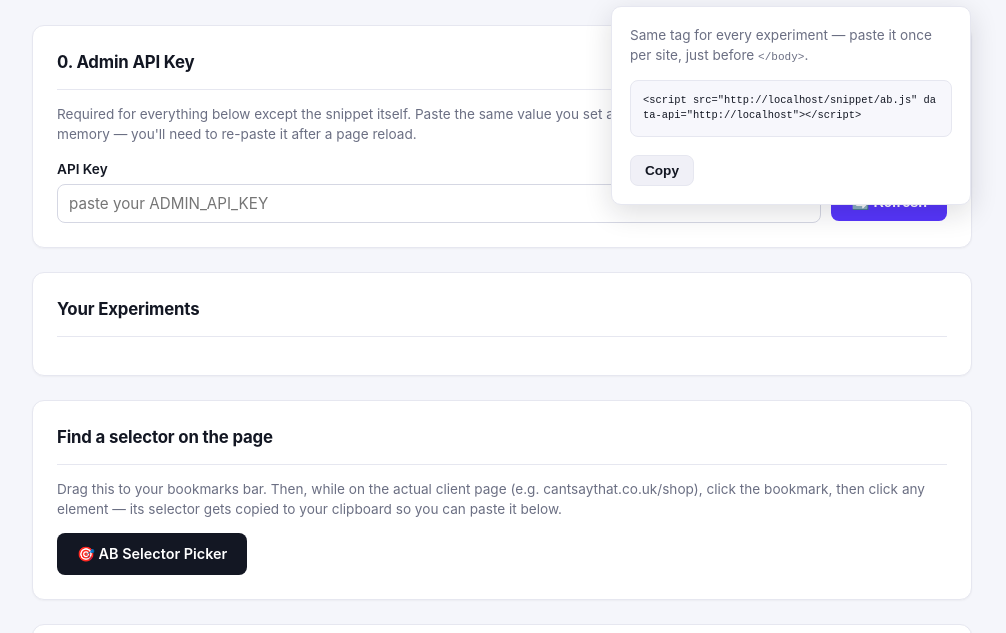
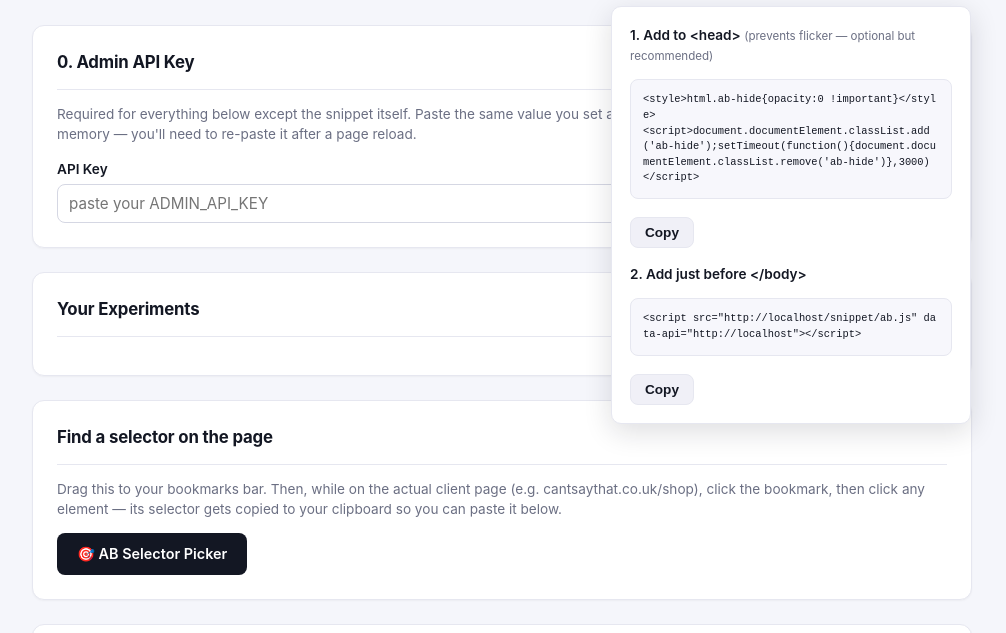
Before and after one commit to lyleb/pivit-ab, a website: page public/index.html in a window 1280 px wide. Both pictures are taken after a click on the link "📋 Copy Snippet". Shown: the part 99-732 px from the top of the page, without its empty margins (138-1144 px from the left). Drawn offline with nearby package versions, Linux system fonts and the light colour scheme.

Commit message:
Add files via upload

```diff
--- a/public/index.html
+++ b/public/index.html
@@ -130,7 +130,12 @@
   <div>
     <a class="topbar-link" onclick="toggleSnippetPopover(event)">📋 Copy Snippet</a>
     <div id="snippet-popover" class="snippet-popover">
-      <p class="hint" style="margin-top:0;">Same tag for every experiment — paste it once per site, just before <code>&lt;/body&gt;</code>.</p>
+      <p class="hint" style="margin-top:0; font-weight:600; color:var(--ink);">1. Add to &lt;head&gt; <span class="hint" style="font-weight:400;">(prevents flicker — optional but recommended)</span></p>
+      <pre id="antiflicker-code"></pre>
+      <button type="button" class="secondary" onclick="copyAntiflicker()">Copy</button>
+      <span id="antiflicker-copied" class="hint"></span>
+
+      <p class="hint" style="margin-top:16px; font-weight:600; color:var(--ink);">2. Add just before &lt;/body&gt;</p>
       <pre id="snippet-code"></pre>
       <button type="button" class="secondary" onclick="copySnippet()">Copy</button>
       <span id="snippet-copied" class="hint"></span>
@@ -448,6 +453,24 @@ function copySnippet() {
     setTimeout(() => { el.textContent = ''; }, 2000);
   }).catch(() => {
     document.getElementById('snippet-copied').textContent = 'Could not copy — select the text above manually.';
+  });
+}
+
+function antiflickerSnippet() {
+  // Same closing-tag caveat as snippetTag() above — built without the literal
+  // substring anywhere in this file's source.
+  const closeTag = '</' + 'script>';
+  return `<style>html.ab-hide{opacity:0 !important}</style>\n<script>document.documentElement.classList.add('ab-hide');setTimeout(function(){document.documentElement.classList.remove('ab-hide')},3000)${closeTag}`;
+}
+document.getElementById('antiflicker-code').textContent = antiflickerSnippet();
+
+function copyAntiflicker() {
+  navigator.clipboard.writeText(antiflickerSnippet()).then(() => {
+    const el = document.getElementById('antiflicker-copied');
+    el.textContent = 'Copied!';
+    setTimeout(() => { el.textContent = ''; }, 2000);
+  }).catch(() => {
+    document.getElementById('antiflicker-copied').textContent = 'Could not copy — select the text above manually.';
   });
 }
 
```
Also changed, not shown: snippet/ab.js (+18 -1 lines), README.md.
